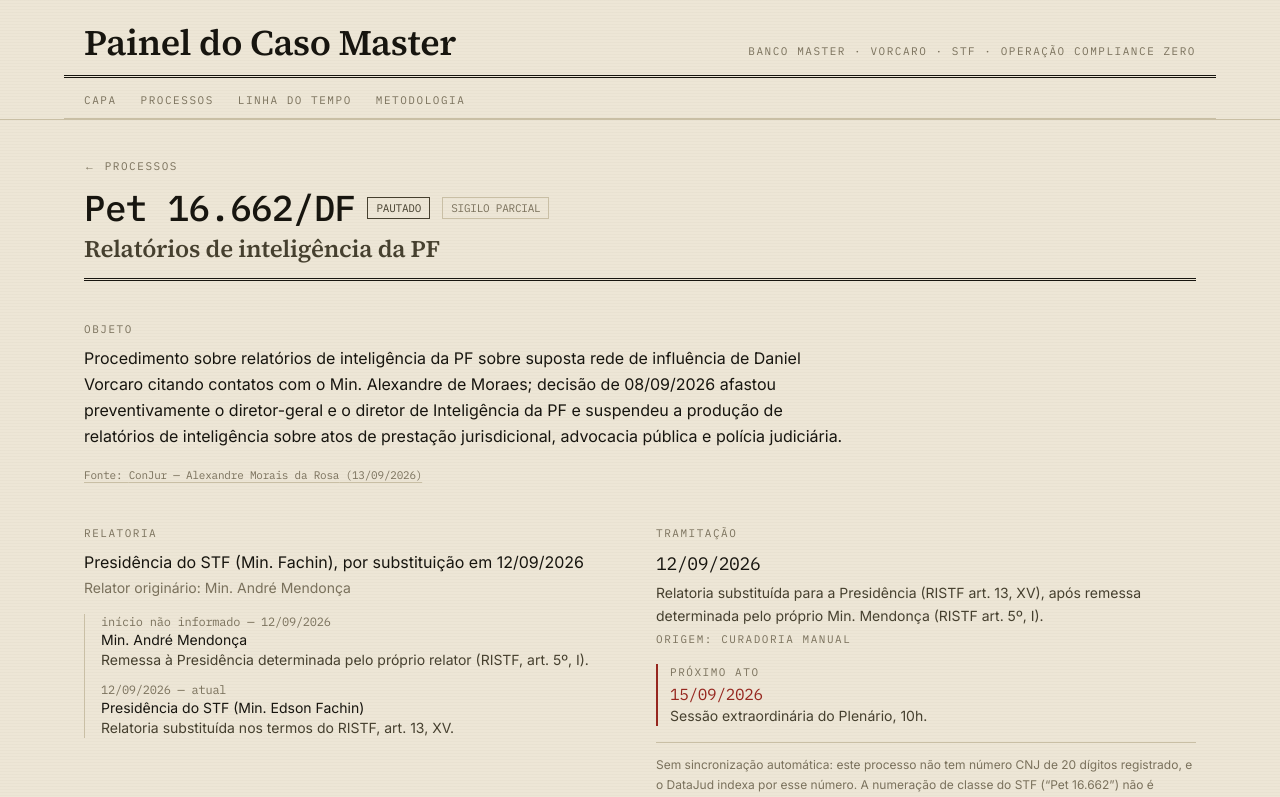
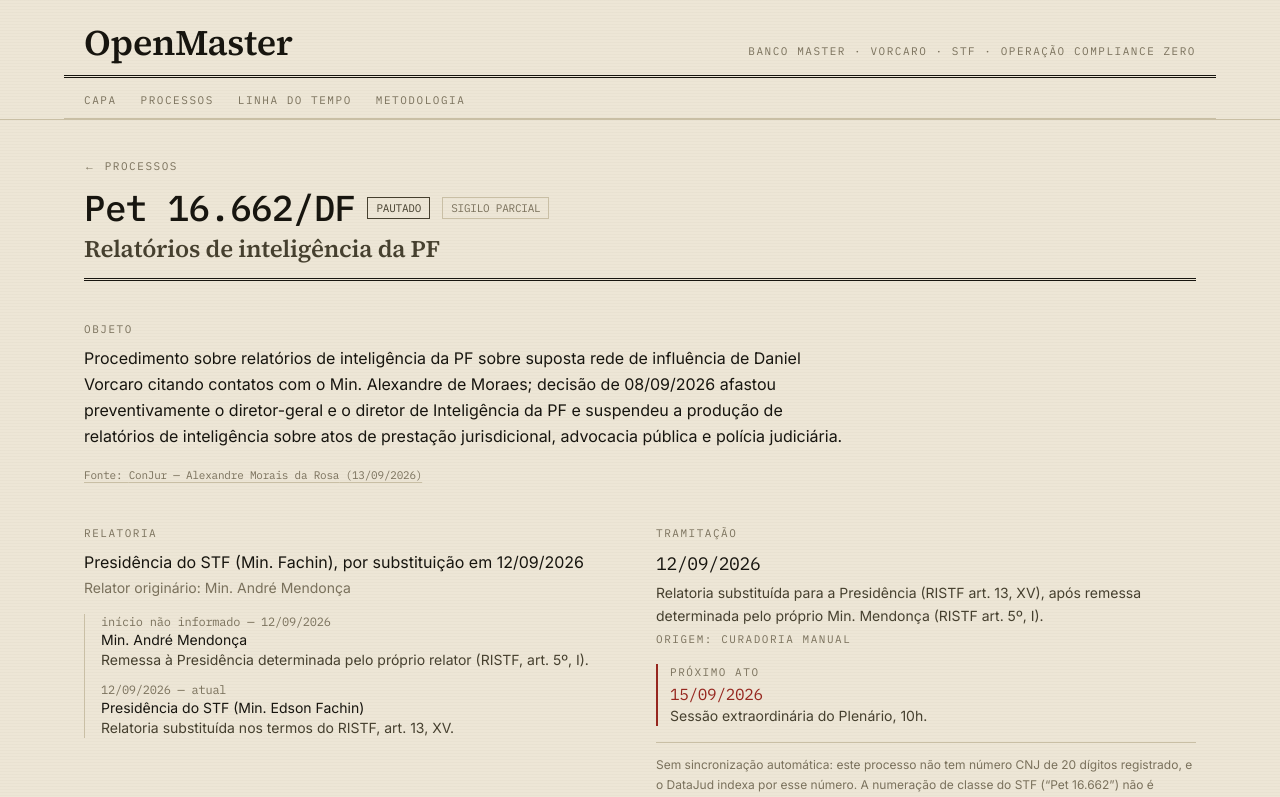
Before and after one commit to IsaacRop/OpenMaster, a Next.js app: page /processos/pet-16662 in a window 1280 px wide. Shown: the top 797 px of the page. Built offline with nearby package versions, Linux system fonts and the light colour scheme.

Commit message:
chore: renomeia o projeto para OpenMaster

```diff
--- a/app/layout.tsx
+++ b/app/layout.tsx
@@ -26,7 +26,7 @@
 });
 
 export const metadata: Metadata = {
-  title: "Painel do Caso Master — acompanhamento independente",
+  title: "OpenMaster — acompanhamento independente",
   description:
     "Acompanhamento público do cluster de processos do caso Banco Master / Daniel Vorcaro no STF: linha do tempo, estado de cada processo e mapa dos envolvidos, com fonte em cada afirmação.",
 };
@@ -47,7 +47,7 @@
             <div className="flex flex-wrap items-baseline justify-between gap-x-6 gap-y-2">
               <Link href="/" className="no-underline">
                 <h1 className="headline text-3xl sm:text-4xl text-ink">
-                  Painel do Caso Master
+                  OpenMaster
                 </h1>
               </Link>
               <p className="kicker">
--- a/app/metodologia/page.tsx
+++ b/app/metodologia/page.tsx
@@ -3,7 +3,7 @@
 import { pessoas, processos, relacoes, timeline } from "@/lib/data";
 
 export const metadata: Metadata = {
-  title: "Metodologia — Painel do Caso Master",
+  title: "Metodologia — OpenMaster",
   description:
     "De onde vem cada dado do painel, o que não publicamos e por quê, e como pedir uma correção.",
 };
--- a/app/processos/[id]/page.tsx
+++ b/app/processos/[id]/page.tsx
@@ -25,9 +25,9 @@
 }): Promise<Metadata> {
   const { id } = await params;
   const p = processoPorId(id);
-  if (!p) return { title: "Processo não encontrado — Painel do Caso Master" };
+  if (!p) return { title: "Processo não encontrado — OpenMaster" };
   return {
-    title: `${p.numero} — Painel do Caso Master`,
+    title: `${p.numero} — OpenMaster`,
     description: p.apelido,
   };
 }
--- a/app/processos/page.tsx
+++ b/app/processos/page.tsx
@@ -5,7 +5,7 @@
 import { STATUS_LABEL, type Processo } from "@/lib/schema";
 
 export const metadata: Metadata = {
-  title: "Processos — Painel do Caso Master",
+  title: "Processos — OpenMaster",
   description:
     "Estado de cada processo do cluster do caso Banco Master / Vorcaro no STF, com relator, objeto e última movimentação.",
 };
--- a/app/timeline/page.tsx
+++ b/app/timeline/page.tsx
@@ -4,7 +4,7 @@
 import { timelineDesc } from "@/lib/data";
 
 export const metadata: Metadata = {
-  title: "Linha do tempo — Painel do Caso Master",
+  title: "Linha do tempo — OpenMaster",
   description:
     "Cronologia do caso Banco Master / Vorcaro, da liquidação extrajudicial às sessões pautadas no STF, com fonte em cada evento.",
 };
--- a/lib/tweet-template.ts
+++ b/lib/tweet-template.ts
@@ -9,7 +9,7 @@
 export const LIMITE_CHARS = 280;
 
 export const siteUrl = () =>
-  process.env.SITE_URL ?? "https://painel-caso-master.vercel.app";
+  process.env.SITE_URL ?? "https://openmaster.vercel.app";
 
 export function formatarData(iso: string): string {
   const [a, m, d] = iso.split("-");
--- a/package.json
+++ b/package.json
@@ -1,5 +1,5 @@
 {
-  "name": "painel-caso-master",
+  "name": "openmaster",
   "version": "0.1.0",
   "private": true,
   "description": "Painel público de acompanhamento do caso Banco Master / Vorcaro no STF",
--- a/scripts/post-sessao.ts
+++ b/scripts/post-sessao.ts
@@ -103,7 +103,7 @@
 );
 const resultado: EventoTimeline | undefined = novos[0];
 
-console.log("painel-caso-master — checklist pós-sessão da Pet 16.662 (15/09/2026)");
+console.log("openmaster — checklist pós-sessão da Pet 16.662 (15/09/2026)");
 console.log("Este script não escreve, não abre PR e não posta. Só confere.");
 
 // 1 -------------------------------------------------------------------------
--- a/scripts/post-twitter.ts
+++ b/scripts/post-twitter.ts
@@ -100,7 +100,7 @@
 // --- execução -------------------------------------------------------------
 
 async function main() {
-  console.log(`painel-caso-master — post-twitter${dryRun ? " (dry-run)" : ""}`);
+  console.log(`openmaster — post-twitter${dryRun ? " (dry-run)" : ""}`);
   if (!temCreds) {
     console.log(
       "Credenciais ausentes (X_API_KEY / X_API_SECRET / X_ACCESS_TOKEN / " +
--- a/scripts/sync-datajud.ts
+++ b/scripts/sync-datajud.ts
@@ -61,7 +61,7 @@
   const pendentes = carregarPendentes();
   const agora = new Date().toISOString();
 
-  console.log(`painel-caso-master — sync DataJud${dryRun ? " (dry-run)" : ""}\n`);
+  console.log(`openmaster — sync DataJud${dryRun ? " (dry-run)" : ""}\n`);
 
   const semNumero = processos.filter((p) => !p.numero_cnj);
   const comNumero = processos.filter((p) => p.numero_cnj);
--- a/scripts/validate.ts
+++ b/scripts/validate.ts
@@ -206,7 +206,7 @@
 // --- saída ----------------------------------------------------------------
 
 const n = (x: unknown[]) => String(x.length).padStart(3);
-console.log("painel-caso-master — validação de dados\n");
+console.log("openmaster — validação de dados\n");
 console.log(`${n(processos)} processos`);
 console.log(`${n(timeline)} eventos de timeline`);
 console.log(`${n(pessoas)} pessoas/instituições`);
```
Also changed, not shown: 2 other files (tests, documents, lock files or other folders).
